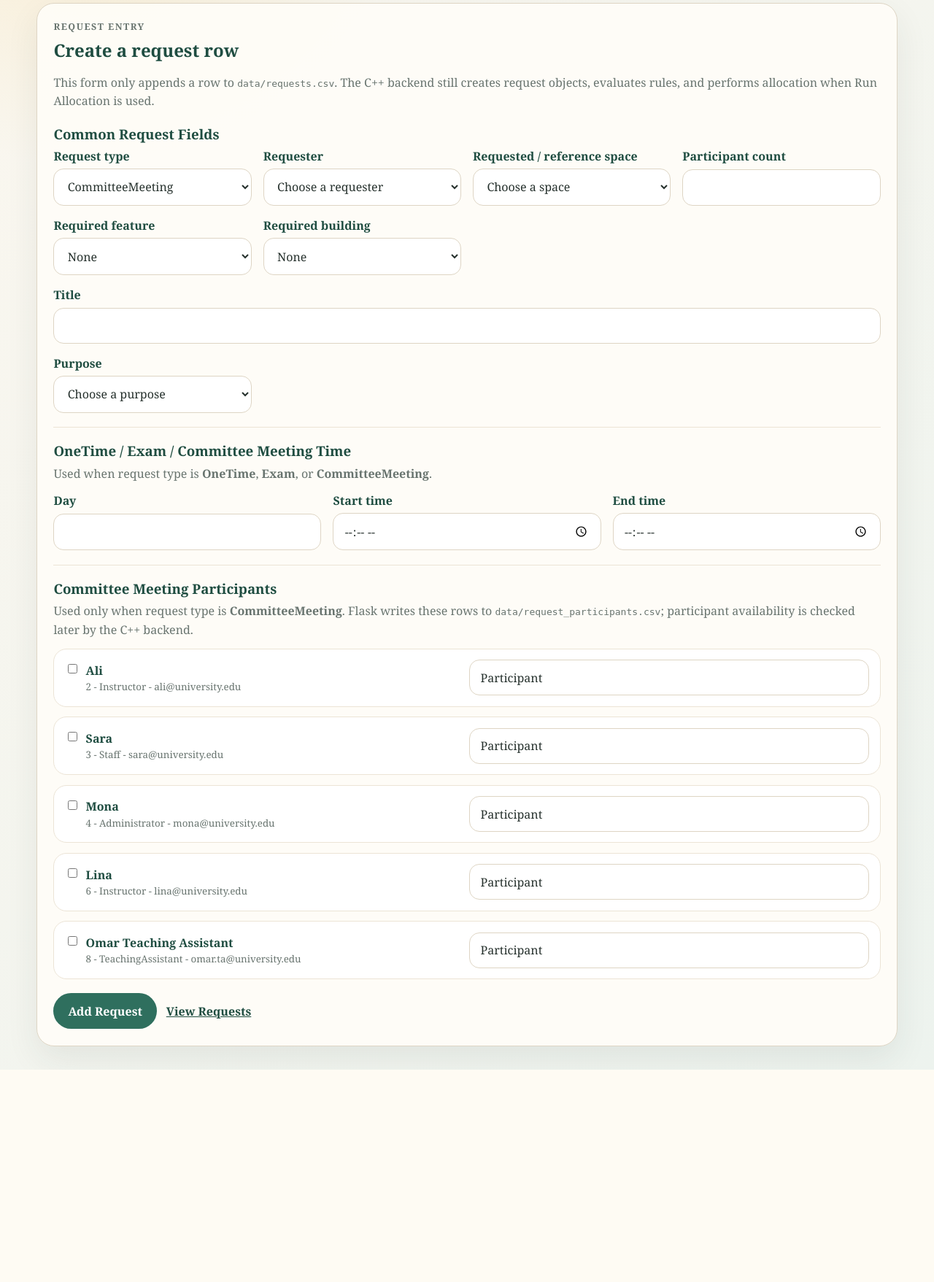
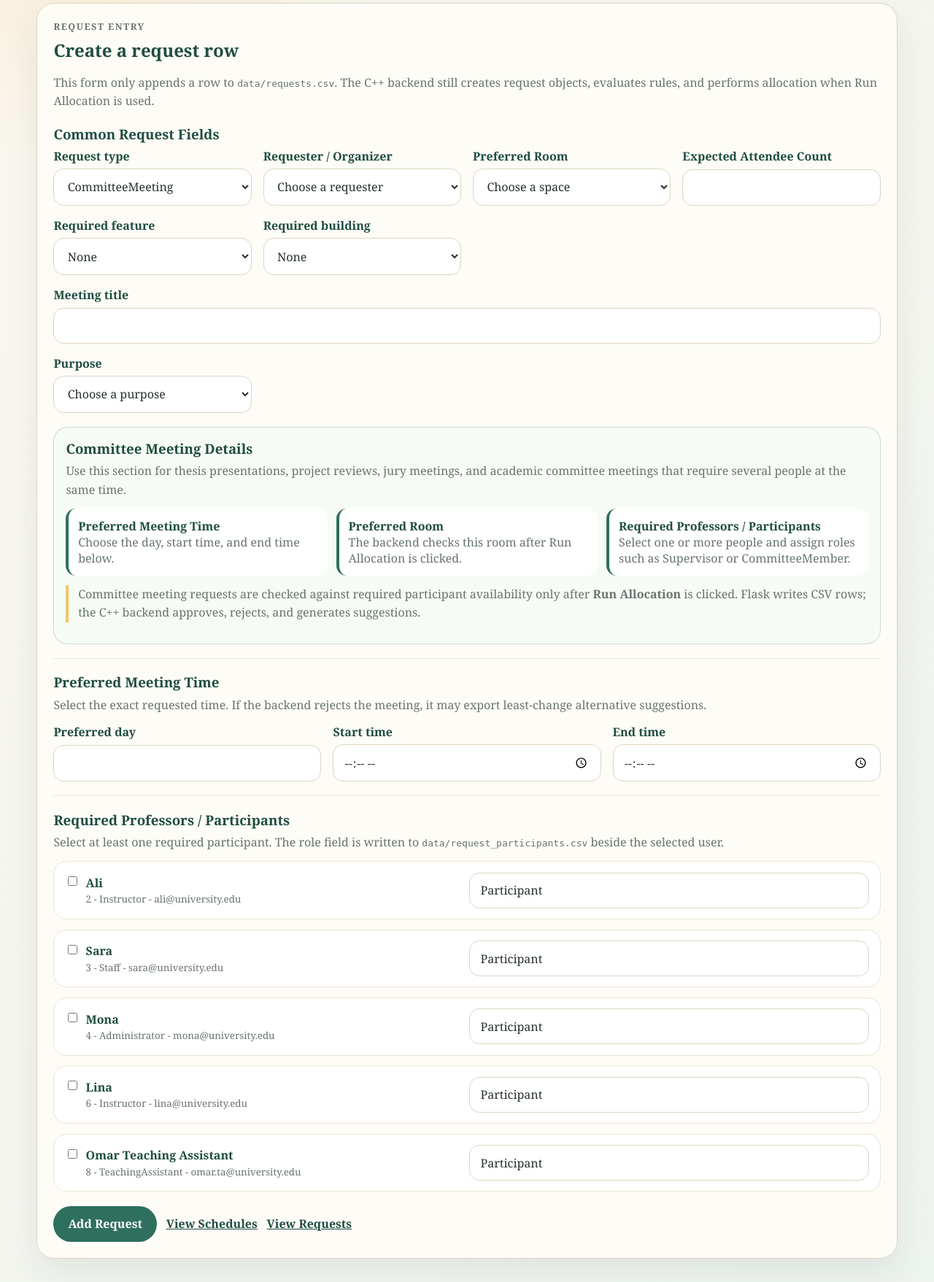
Before and after one commit to itu-itis24-attar22/resource-allocation-system, a Flask app: page /add-request?type=CommitteeMeeting in a window 1280 px wide. Shown: the part 216-1973 px from the top of the page at 73% size. Before the commit the page ends 1682 px from the top, so only its background shows below. Run offline with Flask 3, Linux system fonts and the light colour scheme.

Commit message:
Improve committee meeting web flow

```diff
--- a/web/app.py
+++ b/web/app.py
@@ -1,5 +1,6 @@
 from pathlib import Path
 import csv
+import re
 import subprocess
 
 from flask import Flask, redirect, render_template, request, url_for
@@ -931,6 +932,45 @@ def extract_meeting_suggestion_text(lifecycle_history):
             return event
 
     return ""
+
+
+def extract_meeting_suggestions(lifecycle_history):
+    suggestion_text = extract_meeting_suggestion_text(lifecycle_history)
+    if not suggestion_text:
+        return None
+
+    if suggestion_text == "No available alternative time found.":
+        return {
+            "heading": "Suggested alternative times",
+            "items": [],
+            "empty_message": suggestion_text,
+            "raw": suggestion_text,
+        }
+
+    heading, separator, body = suggestion_text.partition(":")
+    if not separator:
+        return {
+            "heading": "Suggested alternative times",
+            "items": [],
+            "empty_message": "",
+            "raw": suggestion_text,
+        }
+
+    items = []
+    for part in body.split(";"):
+        cleaned = part.strip()
+        if not cleaned:
+            continue
+
+        cleaned = re.sub(r"^\d+\)\s*", "", cleaned)
+        items.append(cleaned)
+
+    return {
+        "heading": heading.strip(),
+        "items": items,
+        "empty_message": "" if items else body.strip(),
+        "raw": suggestion_text,
+    }
 
 
 def get_room_capacity(space):
@@ -1056,7 +1096,7 @@ def build_allocation_summary():
                     result_row.get("rejectionReason"),
                     "",
                 ),
-                "meeting_suggestions": extract_meeting_suggestion_text(
+                "meeting_suggestions": extract_meeting_suggestions(
                     result_row.get("lifecycleHistory")
                 ),
                 "assigned_rooms": assigned_rooms,
@@ -1500,14 +1540,21 @@ def request_added(request_id):
     display_row = dict(row) if row else None
     participant_rows = get_request_participant_rows(request_id)
     users_by_id = index_by_field(read_csv_table("users.csv")["rows"], "userId")
+    spaces_by_id = index_by_field(read_csv_table("spaces.csv")["rows"], "spaceId")
+    requester = {}
+    requested_space = {}
 
     if display_row and "timeData" in display_row:
+        requester = users_by_id.get((display_row.get("userId") or "").strip(), {})
+        requested_space = spaces_by_id.get((display_row.get("spaceId") or "").strip(), {})
         display_row["timeData"] = format_time_data(display_row.get("timeData"))
 
     return render_template(
         "request_added.html",
         request_id=request_id,
         request_row=display_row,
+        requester=requester,
+        requested_space=requested_space,
         committee_participants=build_committee_participant_display(
             participant_rows,
             users_by_id,
--- a/web/static/style.css
+++ b/web/static/style.css
@@ -146,7 +146,8 @@ body {
 
 .run-form button,
 .strategy-form button,
-.filter-form button {
+.filter-form button,
+.hero-action-link {
     appearance: none;
     border: 0;
     border-radius: 999px;
@@ -161,8 +162,15 @@ body {
 
 .run-form button:hover,
 .strategy-form button:hover,
-.filter-form button:hover {
+.filter-form button:hover,
+.hero-action-link:hover {
     background: var(--accent-dark);
+}
+
+.hero-action-link {
+    text-decoration: none;
+    display: inline-flex;
+    align-items: center;
 }
 
 .filter-form {
@@ -352,6 +360,47 @@ body {
 
 .form-section p {
     margin: 0 0 0.8rem;
+}
+
+.committee-guide {
+    background: #f7fbf5;
+    border: 1px solid rgba(47, 111, 94, 0.22);
+    border-radius: 20px;
+    margin-top: 1.2rem;
+    padding: 1rem;
+}
+
+.committee-guide-grid {
+    display: grid;
+    grid-template-columns: repeat(auto-fit, minmax(190px, 1fr));
+    gap: 0.75rem;
+    margin: 0.8rem 0;
+}
+
+.committee-guide-grid div {
+    border-left: 4px solid var(--accent);
+    background: white;
+    border-radius: 14px;
+    padding: 0.8rem;
+}
+
+.committee-guide-grid strong,
+.committee-guide-grid span {
+    display: block;
+}
+
+.committee-guide-grid strong {
+    color: var(--accent-dark);
+}
+
+.committee-guide-grid span,
+.form-note {
+    color: var(--muted);
+}
+
+.form-note {
+    border-left: 4px solid var(--highlight);
+    padding-left: 0.8rem;
 }
 
 [hidden] {
@@ -709,6 +758,19 @@ tr:nth-child(even) td {
     margin: 1rem 0;
 }
 
+.suggestion-box p {
+    margin: 0.45rem 0 0;
+}
+
+.suggestion-list {
+    margin: 0.6rem 0 0;
+    padding-left: 1.4rem;
+}
+
+.suggestion-list li {
+    margin: 0.35rem 0;
+}
+
 .committee-participants {
     border: 1px solid #ece4d6;
     border-radius: 18px;
--- a/web/templates/add_request.html
+++ b/web/templates/add_request.html
@@ -40,7 +40,7 @@
                 </label>
 
                 <label>
-                    Requester
+                    <span data-label-default="Requester" data-label-committee="Requester / Organizer">Requester</span>
                     <select name="userId" required>
                         <option value="">Choose a requester</option>
                         {% for user in users %}
@@ -53,7 +53,7 @@
                 </label>
 
                 <label>
-                    Requested / reference space
+                    <span data-label-default="Requested / reference space" data-label-committee="Preferred Room">Requested / reference space</span>
                     <select name="spaceId" required>
                         <option value="">Choose a space</option>
                         {% for space in spaces %}
@@ -67,7 +67,7 @@
                 </label>
 
                 <label>
-                    Participant count
+                    <span data-label-default="Participant count" data-label-committee="Expected Attendee Count">Participant count</span>
                     <input type="number" name="participantCount" min="1" required
                            value="{{ form_data.get('participantCount', '') }}">
                 </label>
@@ -95,7 +95,7 @@
                 </label>
 
                 <label class="form-wide">
-                    Title
+                    <span data-label-default="Title" data-label-committee="Meeting title">Title</span>
                     <input type="text" name="title" required
                            value="{{ form_data.get('title', '') }}">
                 </label>
@@ -114,12 +114,39 @@
             </div>
         </div>
 
+        <div class="form-section committee-guide" data-request-section="CommitteeMeeting">
+            <h3>Committee Meeting Details</h3>
+            <p>
+                Use this section for thesis presentations, project reviews, jury meetings,
+                and academic committee meetings that require several people at the same time.
+            </p>
+            <div class="committee-guide-grid">
+                <div>
+                    <strong>Preferred Meeting Time</strong>
+                    <span>Choose the day, start time, and end time below.</span>
+                </div>
+                <div>
+                    <strong>Preferred Room</strong>
+                    <span>The backend checks this room after Run Allocation is clicked.</span>
+                </div>
+                <div>
+                    <strong>Required Professors / Participants</strong>
+                    <span>Select one or more people and assign roles such as Supervisor or CommitteeMember.</span>
+                </div>
+            </div>
+            <p class="form-note">
+                Committee meeting requests are checked against required participant availability
+                only after <strong>Run Allocation</strong> is clicked. Flask writes CSV rows;
+                the C++ backend approves, rejects, and generates suggestions.
+            </p>
+        </div>
+
         <div class="form-section" data-request-section="OneTime Exam CommitteeMeeting">
-            <h3>OneTime / Exam / Committee Meeting Time</h3>
-            <p>Used when request type is <strong>OneTime</strong>, <strong>Exam</strong>, or <strong>CommitteeMeeting</strong>.</p>
+            <h3 data-label-default="OneTime / Exam / Committee Meeting Time" data-label-committee="Preferred Meeting Time">OneTime / Exam / Committee Meeting Time</h3>
+            <p data-label-default="Used when request type is OneTime, Exam, or CommitteeMeeting." data-label-committee="Select the exact requested time. If the backend rejects the meeting, it may export least-change alternative suggestions.">Used when request type is <strong>OneTime</strong>, <strong>Exam</strong>, or <strong>CommitteeMeeting</strong>.</p>
             <div class="form-grid">
                 <label>
-                    Day
+                    Preferred day
                     <input type="number" name="day" min="1" max="7"
                            value="{{ form_data.get('day', '') }}">
                 </label>
@@ -186,11 +213,10 @@
         </div>
 
         <div class="form-section" data-request-section="CommitteeMeeting">
-            <h3>Committee Meeting Participants</h3>
+            <h3>Required Professors / Participants</h3>
             <p>
-                Used only when request type is <strong>CommitteeMeeting</strong>.
-                Flask writes these rows to <code>data/request_participants.csv</code>;
-                participant availability is checked later by the C++ backend.
+                Select at least one required participant. The role field is written to
+                <code>data/request_participants.csv</code> beside the selected user.
             </p>
 
             {% set selected_participants = form_data.get("requiredParticipantIds", []) %}
@@ -217,6 +243,7 @@
 
         <div class="form-actions">
             <button type="submit">Add Request</button>
+            <a href="{{ url_for('schedules') }}">View Schedules</a>
             <a href="{{ url_for('requests') }}">View Requests</a>
         </div>
     </form>
@@ -228,10 +255,17 @@
 
     function updateRequestSections() {
         const selectedType = requestTypeSelect.value;
+        const isCommittee = selectedType === "CommitteeMeeting";
 
         requestSections.forEach((section) => {
             const visibleTypes = section.dataset.requestSection.split(" ");
             section.hidden = !visibleTypes.includes(selectedType);
+        });
+
+        document.querySelectorAll("[data-label-default]").forEach((element) => {
+            element.textContent = isCommittee
+                ? element.dataset.labelCommittee
+                : element.dataset.labelDefault;
         });
     }
 
--- a/web/templates/index.html
+++ b/web/templates/index.html
@@ -30,6 +30,10 @@
         <form class="run-form" method="post" action="{{ url_for('run_allocation') }}">
             <button type="submit">Run Allocation</button>
         </form>
+
+        <a class="hero-action-link" href="{{ url_for('add_request', type='CommitteeMeeting') }}">
+            Create Committee Meeting
+        </a>
     </div>
 </section>
 
```
Also changed, not shown: web/templates/allocation_summary.html (+14 -1 lines), web/templates/request_added.html (+40 -3 lines), web/README.md.
